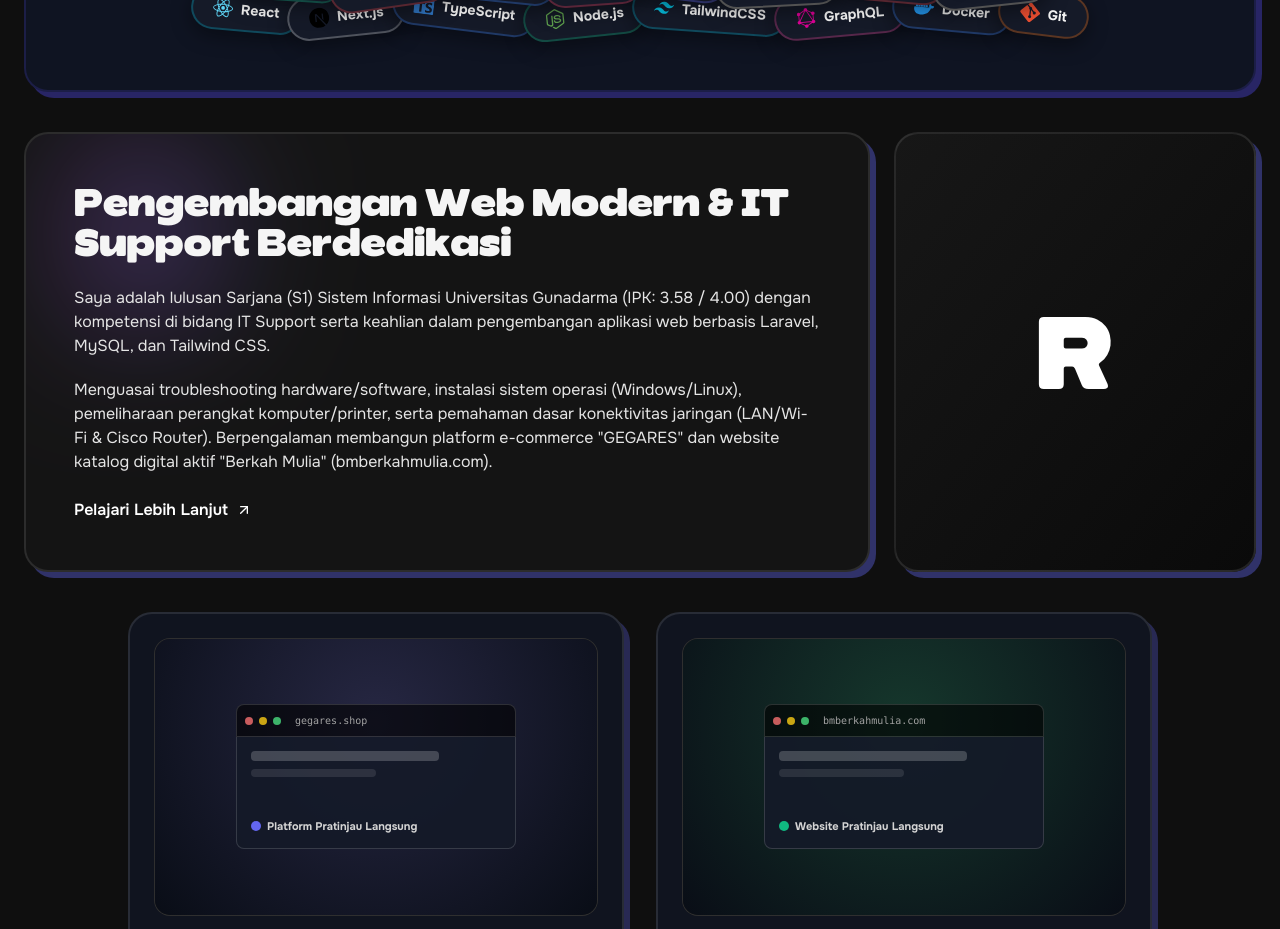
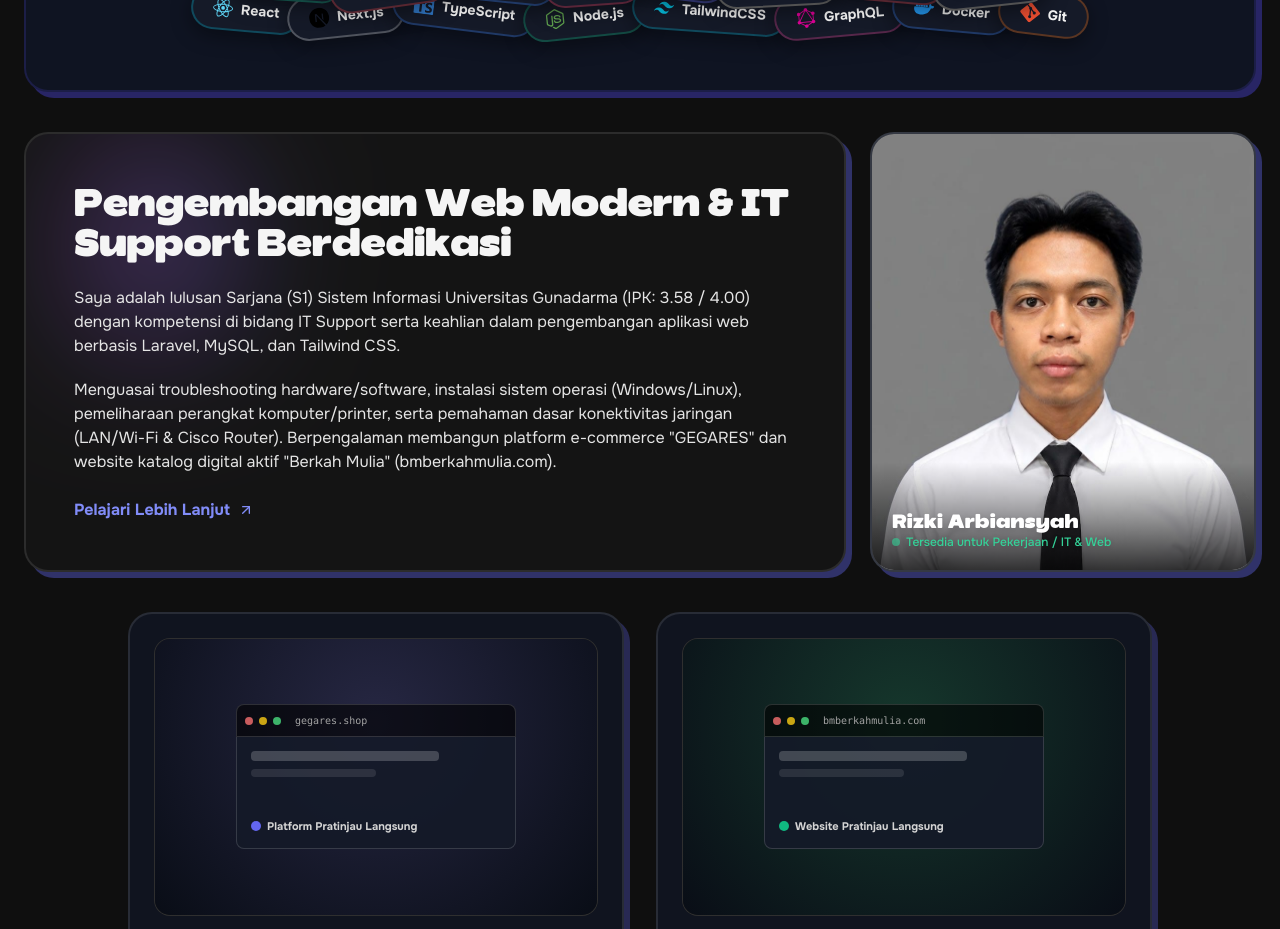
Before and after one commit to greedykid/portofolio-v3, a Next.js app: page / in a window 1280 px wide. Shown: the part 920-1849 px from the top of the page. Built offline with nearby package versions, Linux system fonts and the light colour scheme.

Commit message:
feat(about): embed authentic portrait photo into about home section card

```diff
--- a/src/modules/about/components/AboutSection.tsx
+++ b/src/modules/about/components/AboutSection.tsx
@@ -1,22 +1,23 @@
 'use client';
 
-import { PROFILE } from '@/common/constant/data';
+import Image from 'next/image';
+import Link from 'next/link';
 import { FiArrowUpRight } from 'react-icons/fi';
 import { useLanguage } from '@/common/context/LanguageContext';
 
 export default function AboutSection() {
-  const { t } = useLanguage();
+  const { t, locale } = useLanguage();
 
   return (
     <section className="w-full">
       <div className="max-w-[1280px] mx-auto px-4 md:px-6">
         <div className="flex flex-col-reverse lg:flex-row items-stretch gap-6">
-          {/* About card */}
-          <div className="w-full lg:w-[70%] flex flex-col justify-between bg-white dark:bg-[#141414] rounded-3xl p-6 md:p-10 lg:p-12 relative group border-2 border-neutral-300/80 dark:border-white/10 shadow-[6px_6px_0px_0px_rgba(99,102,241,0.25)] dark:shadow-[6px_6px_0px_0px_rgba(99,102,241,0.4)] overflow-hidden">
-            {/* gradient beam */}
+          {/* About Narrative Card */}
+          <div className="w-full lg:w-[68%] flex flex-col justify-between bg-white dark:bg-[#141414] rounded-3xl p-6 md:p-10 lg:p-12 relative group border-2 border-neutral-300/80 dark:border-white/10 shadow-[6px_6px_0px_0px_rgba(99,102,241,0.25)] dark:shadow-[6px_6px_0px_0px_rgba(99,102,241,0.4)] overflow-hidden">
+            {/* Ambient Gradient Beam */}
             <div className="pointer-events-none absolute inset-0">
               <div
-                className="absolute h-[200px] w-[200px] rounded-full opacity-30 blur-3xl mix-blend-screen"
+                className="absolute h-[220px] w-[220px] rounded-full opacity-30 blur-3xl mix-blend-screen"
                 style={{ background: 'linear-gradient(to left, #6366f1, #a855f7, transparent)' }}
               />
             </div>
@@ -36,21 +37,40 @@ export default function AboutSection() {
             </div>
 
             <div className="relative z-10 pt-6">
-              <a
+              <Link
                 href="/about"
-                className="inline-flex items-center gap-2 text-primary dark:text-white hover:underline transition-colors group/link"
+                className="inline-flex items-center gap-2 text-primary dark:text-indigo-400 hover:underline transition-colors group/link cursor-pointer font-bold text-sm md:text-base"
               >
-                <span className="font-semibold text-sm md:text-base">{t('about_more')}</span>
+                <span>{t('about_more')}</span>
                 <FiArrowUpRight className="transition-transform group-hover/link:translate-x-1 group-hover/link:-translate-y-1" />
-              </a>
+              </Link>
             </div>
           </div>
 
-          {/* 3D avatar */}
-          <div className="flex w-full lg:w-[30%] min-h-[240px] lg:min-h-full" style={{ perspective: '1000px' }}>
-            <div className="[transform-style:preserve-3d] w-full h-full">
-              <div className="flex h-full w-full items-center justify-center rounded-3xl border-2 border-neutral-900 dark:border-white/10 bg-gradient-to-br from-indigo-50 to-indigo-100 dark:from-neutral-900 dark:to-neutral-950 text-8xl font-brak font-bold text-neutral-900 dark:text-white shadow-[6px_6px_0px_0px_rgba(0,0,0,1)] dark:shadow-[6px_6px_0px_0px_rgba(99,102,241,0.4)]">
-                {PROFILE.first.charAt(0)}
+          {/* Real Photo Card */}
+          <div className="w-full lg:w-[32%] min-h-[340px] lg:min-h-full relative group">
+            <div className="relative h-full w-full overflow-hidden rounded-3xl border-2 border-neutral-300/80 dark:border-white/15 bg-neutral-100 dark:bg-[#121622] shadow-[6px_6px_0px_0px_rgba(99,102,241,0.25)] dark:shadow-[6px_6px_0px_0px_rgba(99,102,241,0.4)] flex flex-col justify-end">
+              {/* Photo Image */}
+              <div className="relative h-full w-full min-h-[340px] lg:min-h-[420px]">
+                <Image
+                  src="/images/profile-photo.png"
+                  alt="Rizki Arbiansyah"
+                  fill
+                  sizes="(max-width: 1024px) 100vw, 33vw"
+                  className="object-cover object-top transition-transform duration-500 group-hover:scale-105"
+                  priority
+                />
+              </div>
+
+              {/* Bottom Subtle Gradient & Name Tag Overlay */}
+              <div className="absolute inset-x-0 bottom-0 bg-gradient-to-t from-black/80 via-black/40 to-transparent p-5 pt-12 z-10">
+                <p className="font-brak font-bold text-lg text-white leading-tight drop-shadow-md">
+                  Rizki Arbiansyah
+                </p>
+                <p className="text-xs font-medium text-emerald-400 mt-0.5 flex items-center gap-1.5 drop-shadow">
+                  <span className="h-2 w-2 rounded-full bg-emerald-400 animate-pulse" />
+                  <span>{locale === 'id' ? 'Tersedia untuk Pekerjaan / IT & Web' : 'Available for Work / IT & Web'}</span>
+                </p>
               </div>
             </div>
           </div>
```
Also changed, not shown: public/images/profile-photo.png (added).
